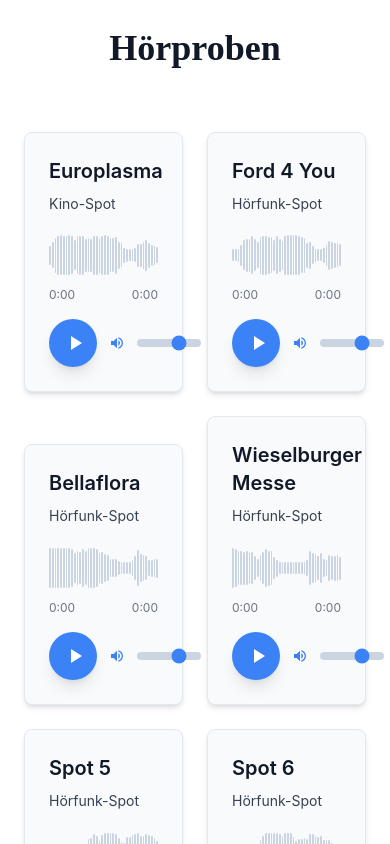
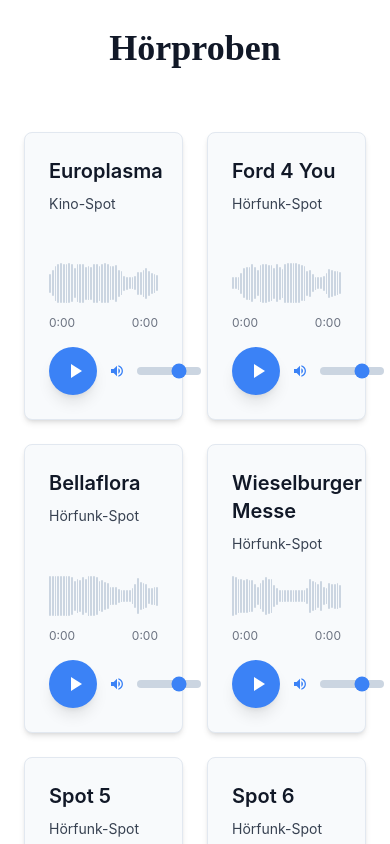
Before and after one commit to DavidWeinzierl/speakersite2, a React (Create React App) app: page / in a window 390 px wide. Shown: the part 2860-3704 px from the top of the page. Built offline with nearby package versions, Linux system fonts and the light colour scheme.

Commit message:
audioplayer container flex

```diff
--- a/src/components/AudioPlayer.js
+++ b/src/components/AudioPlayer.js
@@ -160,15 +160,15 @@
   };
 
   return (
-    <div className="bg-light-secondary p-6 rounded-lg border border-light-border hover:border-accent transition-all duration-300 shadow-md hover:shadow-lg">
-      <div className="mb-4">
+    <div className="bg-light-secondary p-6 rounded-lg border border-light-border hover:border-accent transition-all duration-300 shadow-md hover:shadow-lg h-full flex flex-col">
+      <div className="mb-4 flex-shrink-0">
         <h3 className="text-xl font-semibold text-gray-900 mb-2">{title}</h3>
         <p className="text-gray-700 text-sm leading-relaxed">{description}</p>
       </div>
 
       <audio ref={audioRef} src={file} preload="metadata" />
 
-      <div className="space-y-4">
+      <div className="space-y-4 flex-grow flex flex-col justify-end">
         {/* Waveform Progress */}
         <div className="relative">
           {isLoadingWaveform ? (
--- a/src/components/AudioSamplesSection.js
+++ b/src/components/AudioSamplesSection.js
@@ -23,7 +23,7 @@
           </div>
 
           {/* Audio samples grid - 8 small players in 2 rows */}
-          <div className="grid grid-cols-2 md:grid-cols-4 gap-6 items-end">
+          <div className="grid grid-cols-2 md:grid-cols-4 gap-6 auto-rows-fr">
             {defaultSamples.map((sample, index) => (
               <AudioPlayer key={index} title={sample.title} description={sample.description} file={sample.file} />
             ))}
```
